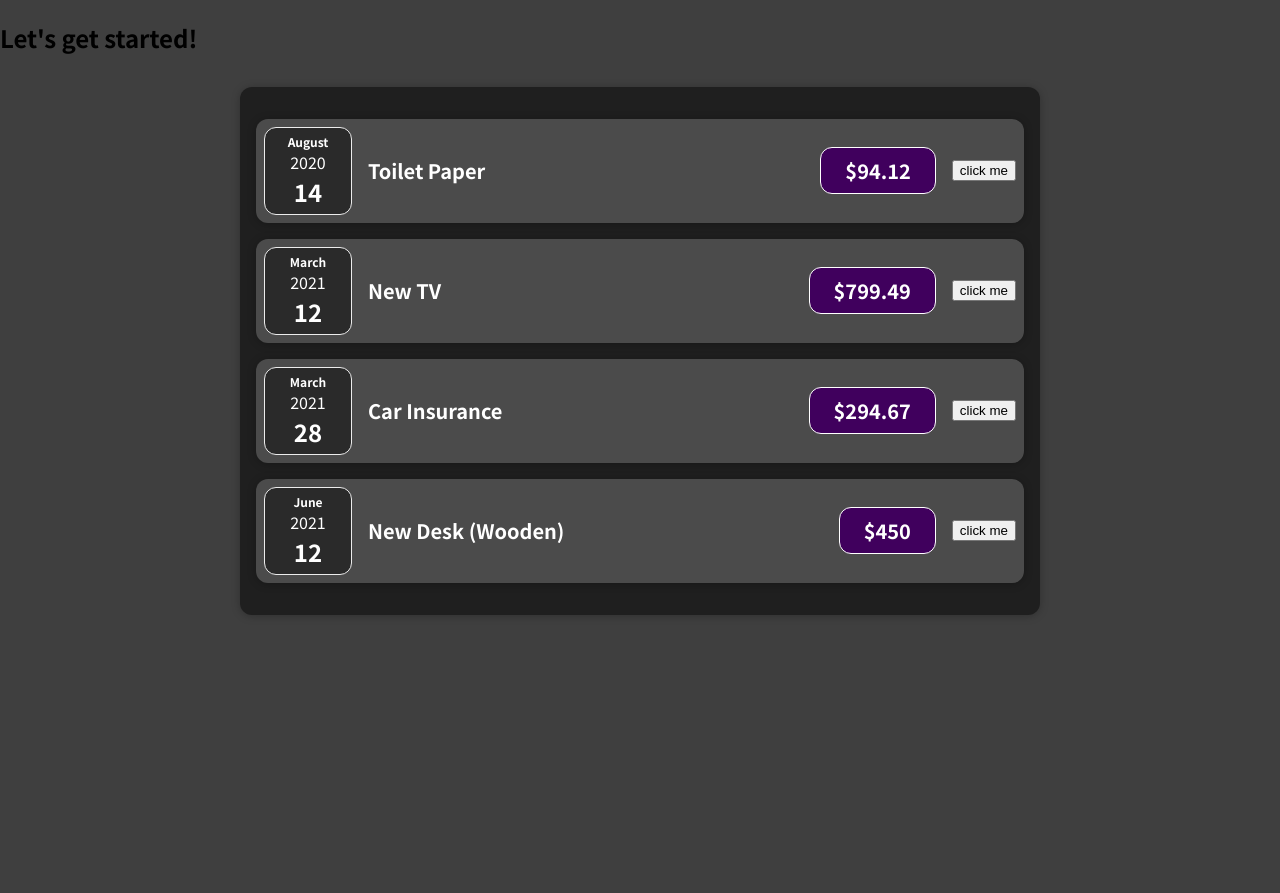
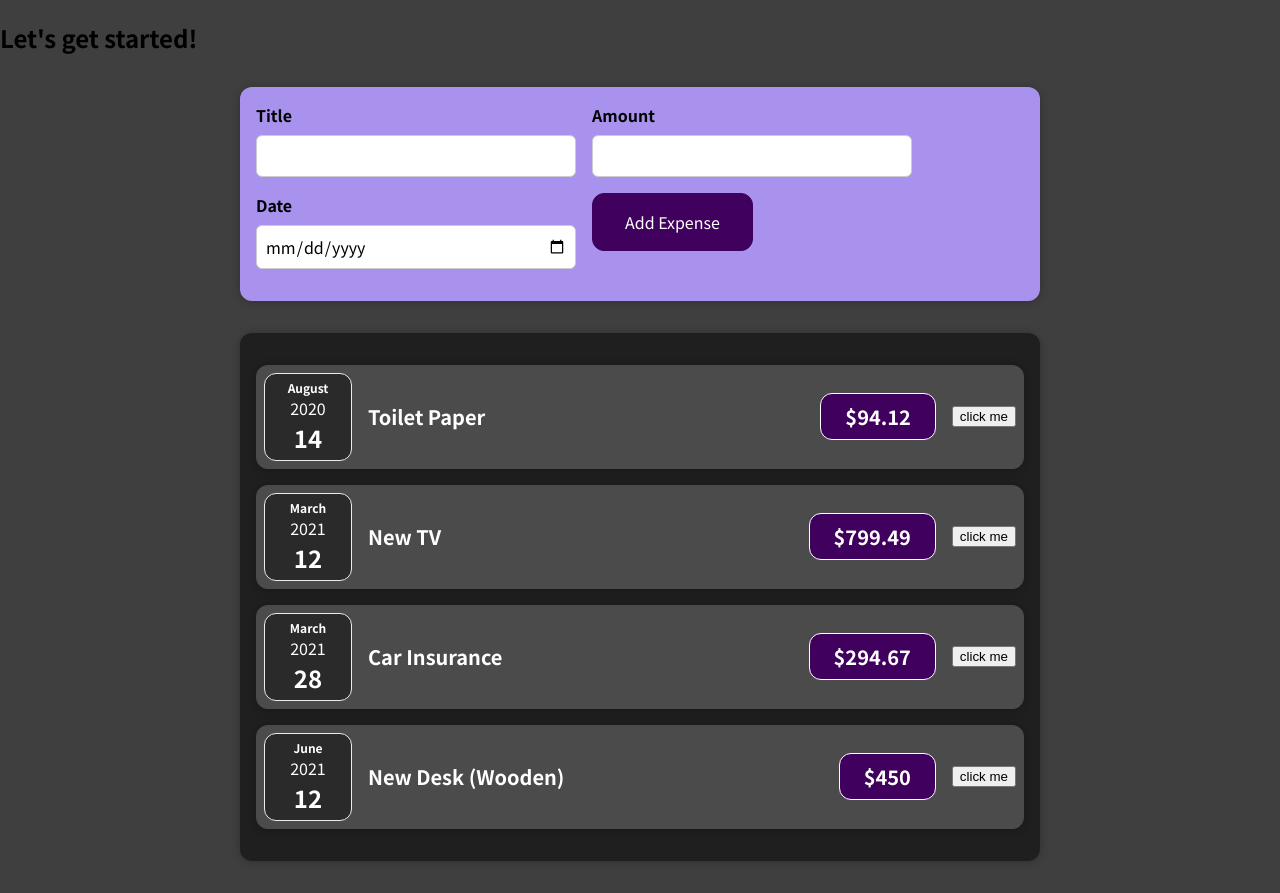
Before and after one commit to mojtabasharafiyeh/maximilian-course_reactjs, a React (Create React App) app: page / in a window 1280 px wide. Before the commit the page ends 800 px from the top, so only its background shows below. Built offline with nearby package versions, Linux system fonts and the light colour scheme.

Commit message:
add form

```diff
--- a/src/App.js
+++ b/src/App.js
@@ -1,5 +1,5 @@
 import Expenses from './component/Expenses'
-
+import NewExpenses from './component/NewExpenses/NewExpenses'
 function App() {
   const expenses = [
     {
@@ -25,6 +25,7 @@
   return (
     <div>
       <h2>Let's get started!</h2>
+      <NewExpenses />
       <Expenses items={expenses} />
     </div>
   )
--- /dev/null
+++ b/src/component/NewExpenses/ExpenseForm.css
@@ -0,0 +1,26 @@
+.new-expense__controls {
+  display: flex;
+  flex-wrap: wrap;
+  gap: 1rem;
+  margin-bottom: 1rem;
+  text-align: left;
+}
+
+.new-expense__control label {
+  font-weight: bold;
+  margin-bottom: 0.5rem;
+  display: block;
+}
+
+.new-expense__control input {
+  font: inherit;
+  padding: 0.5rem;
+  border-radius: 6px;
+  border: 1px solid #ccc;
+  width: 20rem;
+  max-width: 100%;
+}
+
+.new-expense__actions {
+  text-align: right;
+}
--- /dev/null
+++ b/src/component/NewExpenses/ExpenseForm.js
@@ -0,0 +1,27 @@
+import React from 'react'
+import './ExpenseForm.css'
+
+const ExpenseForm = () => {
+  return (
+    <form>
+      <div className='new-expense__controls'>
+        <div className='new-expense__control'>
+          <label>Title</label>
+          <input type='text' />
+        </div>
+        <div className='new-expense__control'>
+          <label>Amount</label>
+          <input type='number' min='0.01' step='0.01' />
+        </div>
+        <div className='new-expense__control'>
+          <label>Date</label>
+          <input type='Date' min='2019-01-01' max='2022-12-31' />
+        </div>
+        <div className='new-expense__actions'>
+          <button type='submit'>Add Expense</button>
+        </div>
+      </div>
+    </form>
+  )
+}
+export default ExpenseForm
--- /dev/null
+++ b/src/component/NewExpenses/NewExpenses.css
@@ -0,0 +1,38 @@
+.new-expense {
+  background-color: #a892ee;
+  padding: 1rem;
+  margin: 2rem auto;
+  width: 50rem;
+  max-width: 95%;
+  border-radius: 12px;
+  text-align: center;
+  box-shadow: 0 1px 8px rgba(0, 0, 0, 0.25);
+}
+
+.new-expense button {
+  font: inherit;
+  cursor: pointer;
+  padding: 1rem 2rem;
+  border: 1px solid #40005d;
+  background-color: #40005d;
+  color: white;
+  border-radius: 12px;
+  margin-right: 1rem;
+}
+
+.new-expense button:hover,
+.new-expense button:active {
+  background-color: #510674;
+  border-color: #510674;
+}
+
+.new-expense button.alternative {
+  color: #220131;
+  border-color: transparent;
+  background-color: transparent;
+}
+
+.new-expense button.alternative:hover,
+.new-expense button.alternative:active {
+  background-color: #ddb3f8;
+}
--- /dev/null
+++ b/src/component/NewExpenses/NewExpenses.js
@@ -0,0 +1,12 @@
+import React from 'react'
+import ExpenseForm from './ExpenseForm'
+import './NewExpenses.css'
+
+const NewExpenses = () => {
+  return (
+    <div className='new-expense'>
+      <ExpenseForm></ExpenseForm>
+    </div>
+  )
+}
+export default NewExpenses
```
Also changed, not shown: 1 other file (tests, documents, lock files or other folders).
